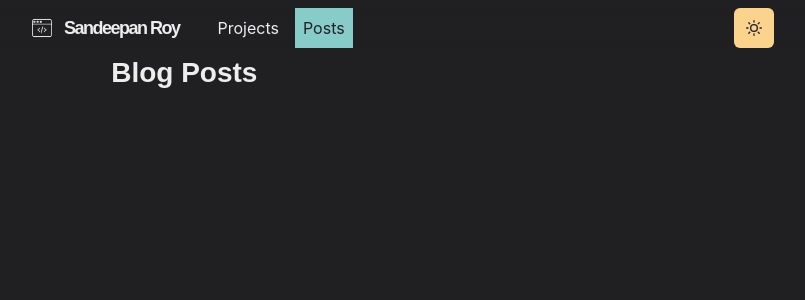
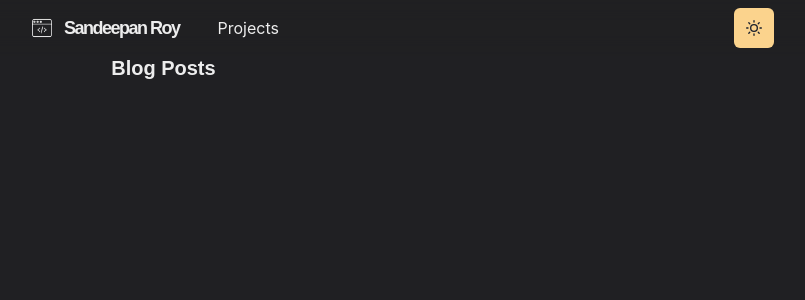
Before and after one commit to WhiskeyJack0/pf2, a Next.js app: page /posts in a window 1280 px wide. Shown: the top 300 px of the page, without its empty margins (242-1047 px from the left). Built offline with nearby package versions, Linux system fonts and the light colour scheme.

Commit message:
Removed posts from navbar

```diff
--- a/components/navbar.js
+++ b/components/navbar.js
@@ -71,9 +71,6 @@ const Navbar = props => {
           <LinkItem href="/projects" path={path}>
             Projects
           </LinkItem>
-          <LinkItem href="/posts" path={path}>
-            Posts
-          </LinkItem>
         </Stack>
         <Box flex={1} align="right">
           <ColorModeSwitch />
@@ -92,10 +89,7 @@ const Navbar = props => {
                 <NextLink href="/projects" passHref>
                   <MenuItem as={Link}>Projects</MenuItem>
                 </NextLink>
-                <NextLink href="/posts" passHref>
-                  <MenuItem as={Link}>Posts</MenuItem>
-                </NextLink>
-                <MenuItem as={Link} href="mailto:r.sandeepan@gmail.com">
+                <MenuItem as={Link} href="mailto:contact@sandeepanroy.com">
                   Contact
                 </MenuItem>
               </MenuList>
--- a/pages/posts.js
+++ b/pages/posts.js
@@ -1,14 +1,13 @@
-import { Container, Heading, SimpleGrid } from '@chakra-ui/react'
+import { Container, Heading } from '@chakra-ui/react'
 import Layout from '../components/layouts/article'
 import Section from '../components/section'
-import { GridItem } from '../components/grid-item'
 
 
 const Posts = () => {
   return (
     <Layout title='Posts'>
     <Container>
-      <Heading as='h4' fontSize={28} mb={4}>
+      <Heading as="h3" fontSize={20} mb={4}>
         Blog Posts
       </Heading>
       <Section delay={0.1}>
```
